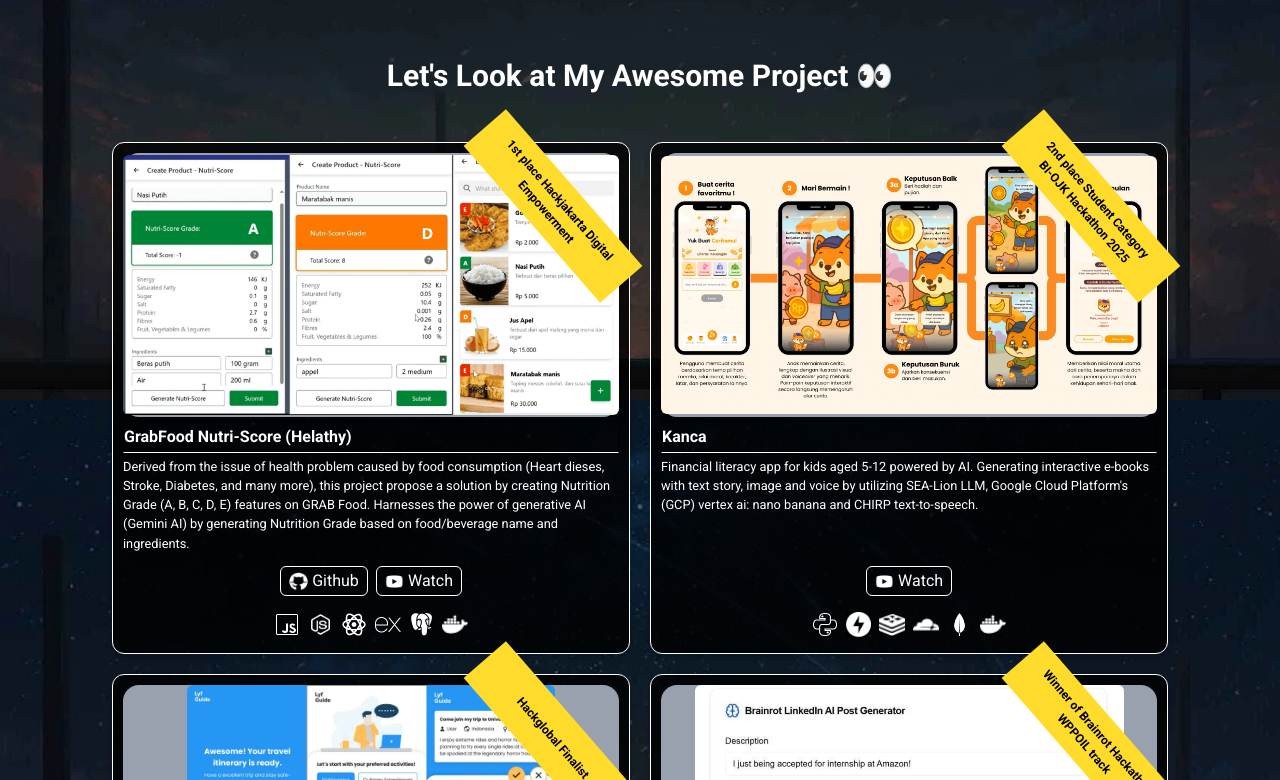
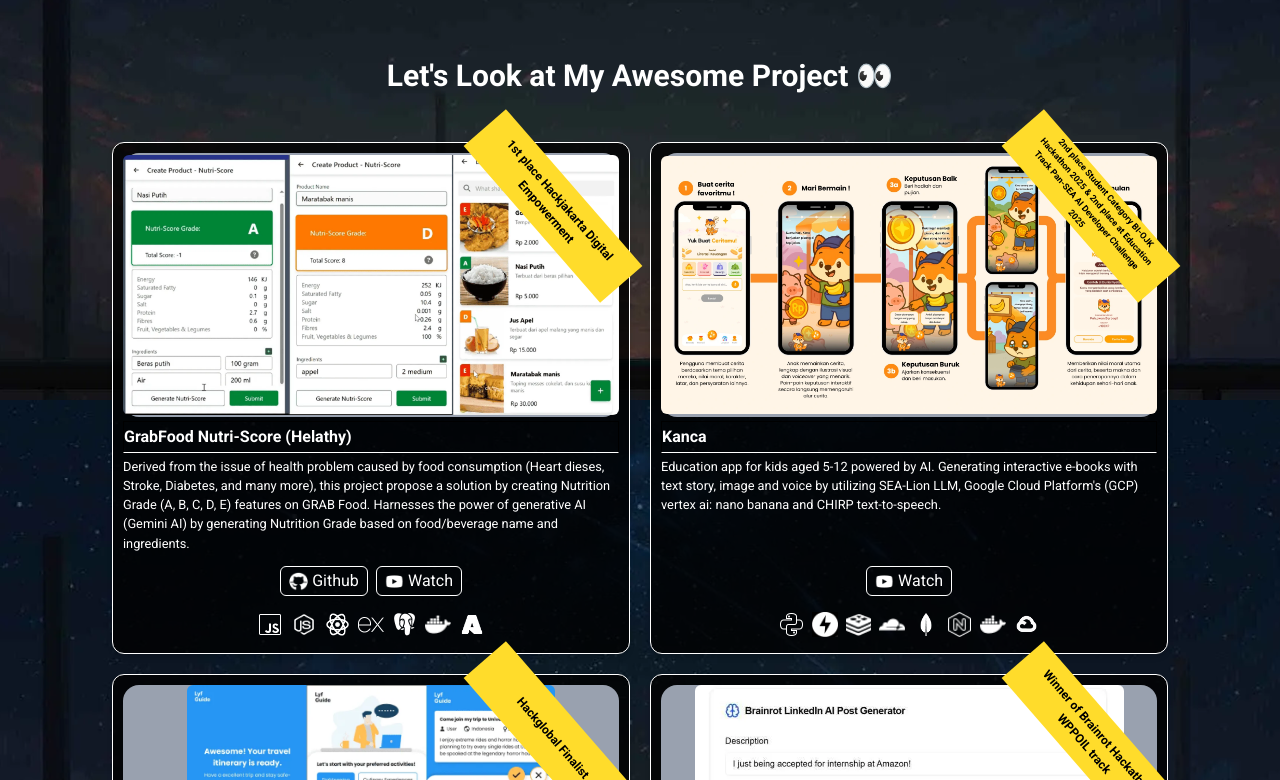
Before and after one commit to W-ptra/portfolio, a React (Vite) app: page / in a window 1280 px wide. Shown: the part 400-1180 px from the top of the page. Built offline with nearby package versions, Linux system fonts and the light colour scheme.

Commit message:
feat: update portfolio content

```diff
--- a/src/components/Card.jsx
+++ b/src/components/Card.jsx
@@ -1,16 +1,16 @@
-import { useState,useEffect } from "react";
+import { useState, useEffect } from "react";
 
 function Card({ portfolio }) {
   const [zoomImage, setZoomImage] = useState(false);
   const body = document.body;
-  useEffect(()=>{
-    if(zoomImage){
+  useEffect(() => {
+    if (zoomImage) {
       body.style.overflow = "hidden"
       return;
     }
 
     body.style.overflow = "auto"
-  },[zoomImage])
+  }, [zoomImage])
 
   const handleZoomChange = (url) => {
     setZoomImage((zoomImage) => !zoomImage);
@@ -38,7 +38,7 @@
             {portfolio.description}
           </div>
           <div className="basis-[17.5%] flex justify-center items-center gap-x-2">
-            { portfolio.github && (
+            {portfolio.github && (
               <a
                 href={portfolio.github}
                 className="flex items-center gap-1 border border-white rounded-md px-2 py-0.5 hover:font-bold"
@@ -51,7 +51,7 @@
                 />
                 <span>Github</span>
               </a>
-            ) }
+            )}
             {portfolio.youtube && (
               <a
                 href={portfolio.youtube}
@@ -103,13 +103,21 @@
                   text-[12px] font-[600] rotate-49 hover:font-extrabold
               "
           >
+            {/* length 45 */}
+            {portfolio.winner.length > 45 ? (
+              <p className="text-[0.55rem]">
+                {portfolio.winner}
+              </p>
+            ) : (
               <p>{portfolio.winner}</p>
+            )}
+
           </a>
         )}
       </div>
       {zoomImage && (
         <div className="fixed top-0 bottom-0 left-0 right-0 bg-black/90 z-50 flex justify-center items-center"
-            onClick={()=>handleZoomChange(`${portfolio.thumbnail}.webp`)}
+          onClick={() => handleZoomChange(`${portfolio.thumbnail}.webp`)}
         >
           <div>
             <img
--- a/src/portfolio.json
+++ b/src/portfolio.json
@@ -7,17 +7,17 @@
     "youtube": "https://www.youtube.com/watch?v=3IcwHSdyxOY",
     "winner":"1st place Hackjakarta Digital Empowerment",
     "winner_link":"https://www.linkedin.com/posts/wisnu-putra-362b41247_hackjakarta-theglobalhackathonseries-activity-7223372229051367424-oJrc?utm_source=share&utm_medium=member_desktop&rcm=ACoAAD03ALoBy2_oC97WDk-3slHxmrwjybXo3UA",
-    "skills": ["javascript", "node", "react", "express", "postgres", "docker"]
+    "skills": ["javascript", "node", "react", "express", "postgres", "docker","azure"]
   },
   {
     "title": "Kanca",
-    "description": "Financial literacy app for kids aged 5-12 powered by AI. Generating interactive e-books with text story, image and voice by utilizing SEA-Lion LLM, Google Cloud Platform's (GCP) vertex ai: nano banana and CHIRP text-to-speech.",
+    "description": "Education app for kids aged 5-12 powered by AI. Generating interactive e-books with text story, image and voice by utilizing SEA-Lion LLM, Google Cloud Platform's (GCP) vertex ai: nano banana and CHIRP text-to-speech.",
     "thumbnail": "/thumbnail/kanca",
     "github": "",
     "youtube": "https://youtu.be/ZErL6gMnw5Y?si=2uMd8l5bhbWEnm4D",
-    "winner":"2nd place Student Category BI-OJK Hackathon 2025",
+    "winner":"2nd place Student Category BI-OJK Hackathon 2025 & 2nd place at Education Track Pan-SEA AI Developer Challenge 2025",
     "winner_link":"https://www.linkedin.com/posts/wisnuputraaa_hackathon-ai-financialliteracy-activity-7390695830854426624-40JD?utm_source=share&utm_medium=member_desktop&rcm=ACoAAD03ALoBy2_oC97WDk-3slHxmrwjybXo3UA",
-    "skills": ["python", "fast-api", "redis", "cloudflare", "mongodb", "docker"]
+    "skills": ["python", "fast-api", "redis", "cloudflare", "mongodb","nginx", "docker","google"]
   },
   {
     "title": "Lyf Guide",
@@ -34,7 +34,8 @@
       "react",
       "postgres",
       "openai",
-      "docker"
+      "docker",
+      "azure"
     ]
   },
   {
@@ -62,7 +63,8 @@
       "bootstrap",
       "express",
       "docker",
-      "cloudflare"
+      "cloudflare",
+      "azure"
     ]
   },
   {
@@ -79,7 +81,7 @@
     "thumbnail": "/thumbnail/greenrise",
     "github": "https://github.com/reynaldomarchell/greenrise",
     "youtube": "",
-    "demo": "https://greenrise.rey.mba/",
+    "demo": "",
     "skills": ["inertiajs", "php", "laravel", "mysql"]
   },
   {
```
Also changed, not shown: public/logo/azure.webp (added), public/logo/google.webp (added). Lines whose indentation alone changed are shown as unchanged.
